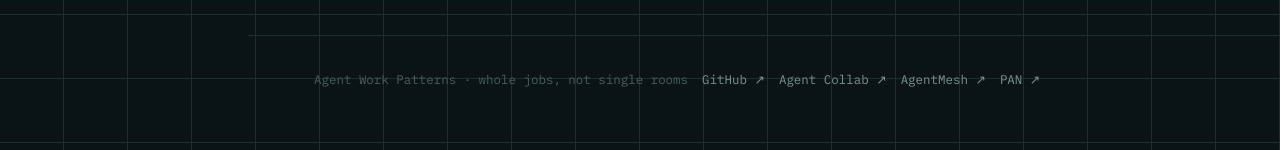
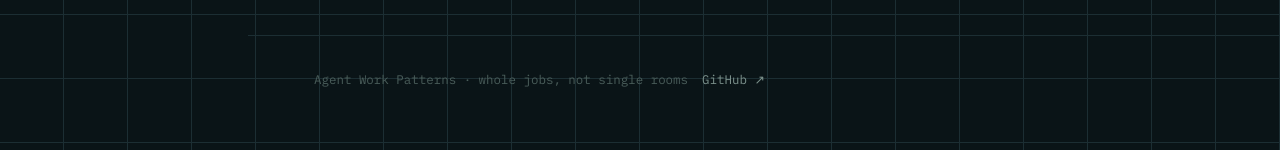
Before and after one commit to jeffrschneider/agentworkpatterns.com, a plain HTML site: page index.html in a window 1280 px wide. Shown: the part 8433-8583 px from the top of the page. Drawn offline with Linux system fonts and the light colour scheme.

Commit message:
Take the sibling-site links out of the footer too
Co-Authored-By: Claude Fable 5 <noreply@anthropic.com>

```diff
--- a/index.html
+++ b/index.html
@@ -335,9 +335,6 @@ open items:
         <div class="wrap">
           <span>Agent Work Patterns · whole jobs, not single rooms</span>
           <a href="https://github.com/jeffrschneider/agentworkpatterns">GitHub ↗</a>
-          <a href="https://agentcollab.dev">Agent Collab ↗</a>
-          <a href="https://agentmesh.ai">AgentMesh ↗</a>
-          <a href="https://agentnaming.ai">PAN ↗</a>
         </div>
       </footer>
 
```
